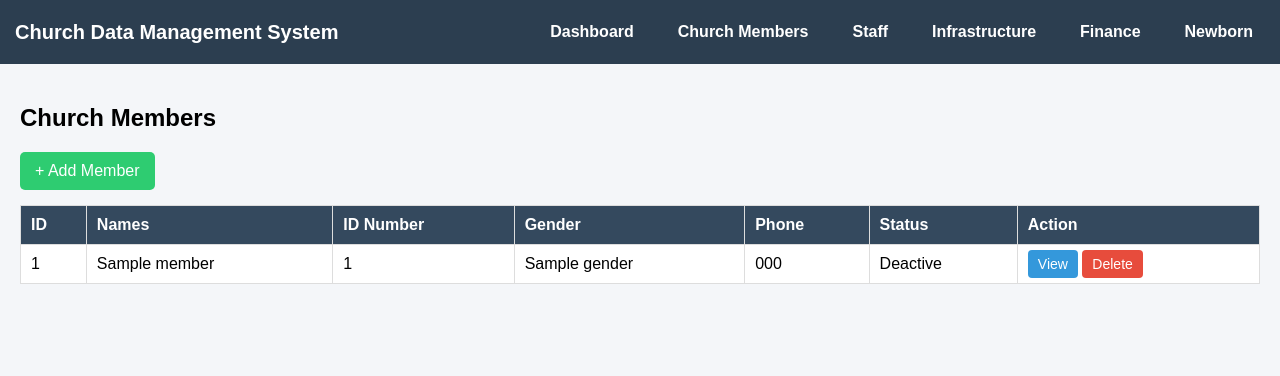
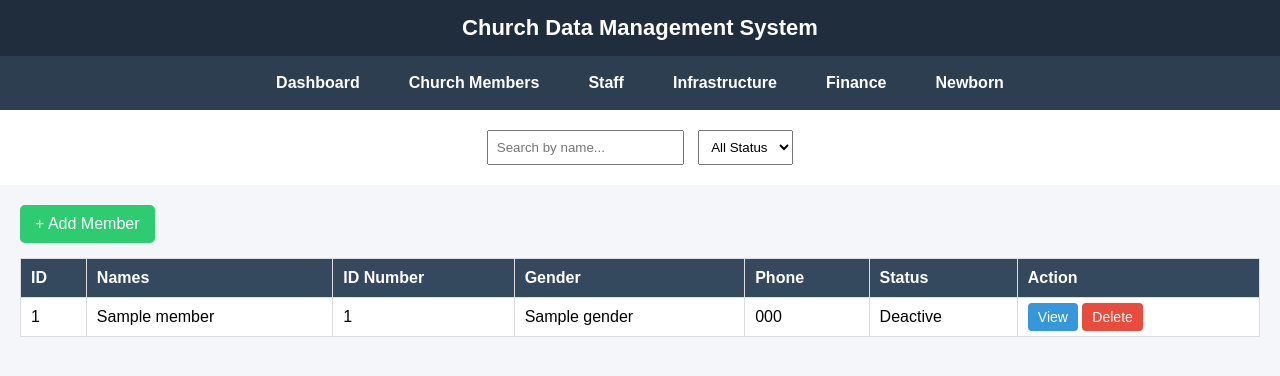
Before and after one commit to ikorikwishakajeamarie1-debug/church_app, a Flask app: page / in a window 1280 px wide. Shown: the top 376 px of the page. Run offline with Flask 3, Linux system fonts and the light colour scheme; tables that the repository leaves empty hold one stand-in row (values such as "Sample post"); a database or web service that is not in the repository returns one stand-in record (values such as "Sample title"); some libraries are stand-ins or nearby versions.

Commit message:
Updated UI layout with title, menu, and search filter

```diff
--- a/templates/members.html
+++ b/templates/members.html
@@ -11,27 +11,26 @@
             background-color: #f4f6f9;
         }
 
-        /* ===== NAVBAR ===== */
-        .navbar {
-            background-color: #2c3e50;
+        /* ===== TITLE BAR ===== */
+        .title-bar {
+            background-color: #1f2d3d;
             color: white;
+            text-align: center;
             padding: 15px;
-            display: flex;
-            align-items: center;
-            justify-content: space-between;
+            font-size: 22px;
+            font-weight: bold;
         }
 
-        .navbar h1 {
-            margin: 0;
-            font-size: 20px;
+        /* ===== MENU BAR ===== */
+        .menu-bar {
+            background-color: #2c3e50;
+            padding: 10px;
+            display: flex;
+            justify-content: center;
+            gap: 25px;
         }
 
-        .menu {
-            display: flex;
-            gap: 20px;
-        }
-
-        .menu a {
+        .menu-bar a {
             color: white;
             text-decoration: none;
             font-weight: bold;
@@ -39,8 +38,20 @@
             border-radius: 5px;
         }
 
-        .menu a:hover {
+        .menu-bar a:hover {
             background-color: #1abc9c;
+        }
+
+        /* ===== SEARCH BAR ===== */
+        .search-bar {
+            padding: 15px;
+            text-align: center;
+            background-color: #ffffff;
+        }
+
+        .search-bar input, .search-bar select {
+            padding: 8px;
+            margin: 5px;
         }
 
         /* ===== CONTAINER ===== */
@@ -69,9 +80,9 @@
         /* ===== BUTTONS ===== */
         .btn {
             padding: 6px 10px;
-            text-decoration: none;
             border-radius: 4px;
             color: white;
+            text-decoration: none;
             font-size: 14px;
         }
 
@@ -92,11 +103,13 @@
 
 <body>
 
-    <!-- NAVBAR -->
-    <div class="navbar">
-        <h1>Church Data Management System</h1>
+    <!-- TITLE -->
+    <div class="title-bar">
+        Church Data Management System
+    </div>
 
-        <div class="menu">
+    <!-- MENU BAR -->
+    <div class="menu-bar">
         <a href="/">Dashboard</a>
         <a href="/members">Church Members</a>
         <a href="#">Staff</a>
@@ -104,19 +117,26 @@
         <a href="#">Finance</a>
         <a href="#">Newborn</a>
     </div>
+
+    <!-- SEARCH / FILTER -->
+    <div class="search-bar">
+        <input type="text" id="searchInput" placeholder="Search by name...">
+
+        <select id="statusFilter">
+            <option value="">All Status</option>
+            <option value="Active">Active</option>
+            <option value="Deactive">Deactive</option>
+        </select>
     </div>
 
     <!-- CONTENT -->
     <div class="container">
 
-        <h2>Church Members</h2>
-
-        <!-- ADD MEMBER BUTTON -->
         <a href="#" class="add-btn" onclick="document.getElementById('form').style.display='block'">
             + Add Member
         </a>
 
-        <!-- ADD MEMBER FORM (hidden initially) -->
+        <!-- ADD MEMBER FORM -->
         <div id="form" style="display:none; margin-bottom:20px;">
             <form action="/add_member" method="POST">
 
@@ -139,8 +159,8 @@
             </form>
         </div>
 
-        <!-- MEMBERS TABLE -->
-        <table>
+        <!-- TABLE -->
+        <table id="membersTable">
             <tr>
                 <th>ID</th>
                 <th>Names</th>
@@ -154,11 +174,11 @@
             {% for m in members %}
             <tr>
                 <td>{{ m.member_id }}</td>
-                <td>{{ m.names }}</td>
+                <td class="name">{{ m.names }}</td>
                 <td>{{ m.id_number }}</td>
                 <td>{{ m.gender }}</td>
                 <td>{{ m.phone }}</td>
-                <td>{{ m.status }}</td>
+                <td class="status">{{ m.status }}</td>
                 <td>
                     <a href="/view_member/{{ m.id }}" class="btn view">View</a>
                     <a href="/delete_member/{{ m.id }}" class="btn delete">Delete</a>
@@ -169,5 +189,32 @@
 
     </div>
 
+    <!-- SEARCH SCRIPT -->
+    <script>
+        const searchInput = document.getElementById("searchInput");
+        const statusFilter = document.getElementById("statusFilter");
+        const table = document.getElementById("membersTable");
+
+        function filterTable() {
+            const search = searchInput.value.toLowerCase();
+            const status = statusFilter.value;
+
+            const rows = table.getElementsByTagName("tr");
+
+            for (let i = 1; i < rows.length; i++) {
+                let name = rows[i].getElementsByClassName("name")[0].innerText.toLowerCase();
+                let rowStatus = rows[i].getElementsByClassName("status")[0].innerText;
+
+                let matchSearch = name.includes(search);
+                let matchStatus = status === "" || rowStatus === status;
+
+                rows[i].style.display = (matchSearch && matchStatus) ? "" : "none";
+            }
+        }
+
+        searchInput.addEventListener("keyup", filterTable);
+        statusFilter.addEventListener("change", filterTable);
+    </script>
+
 </body>
 </html>
```
Lines whose indentation alone changed are shown as unchanged.
